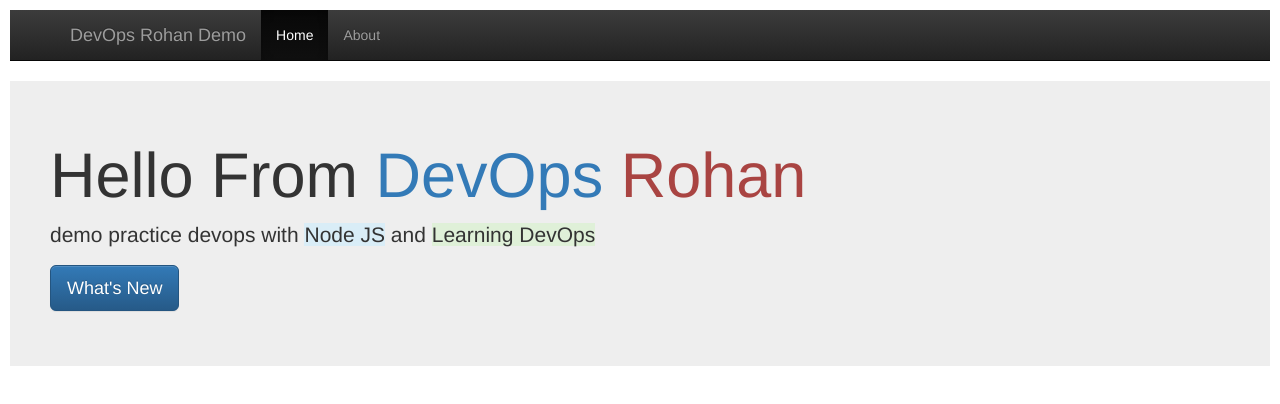
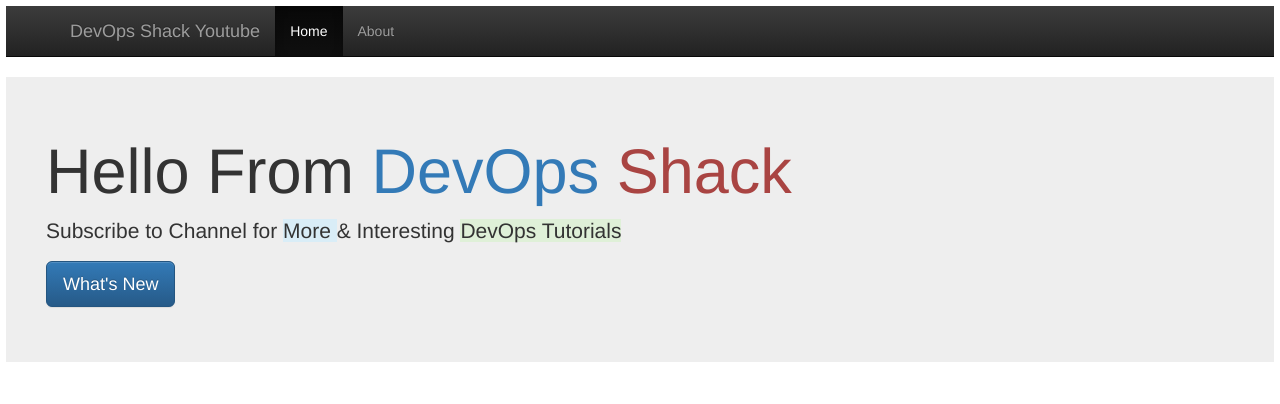
Before and after one commit to ahirerohan/demo-nodejs, a website: page index.html in a window 1280 px wide. Drawn offline with nearby package versions, Linux system fonts and the light colour scheme.

Commit message:
Update index.html

```diff
--- a/index.html
+++ b/index.html
@@ -1,43 +1,31 @@
 <!DOCTYPE html>
-<html lang="en">
-
 <head>
-    <meta charset="UTF-8">
-    <meta name="viewport" content="width=device-width, initial-scale=1">
-    <title>DevOps HomePage</title>
-
-    <!-- jQuery -->
+    <title> DevOps HomePage </title>
     <script src="https://ajax.googleapis.com/ajax/libs/jquery/1.11.2/jquery.min.js"></script>
-
-    <!-- Bootstrap CSS -->
     <link rel="stylesheet" href="https://maxcdn.bootstrapcdn.com/bootstrap/3.3.1/css/bootstrap.min.css">
     <link rel="stylesheet" href="https://maxcdn.bootstrapcdn.com/bootstrap/3.3.1/css/bootstrap-theme.min.css">
-
-    <!-- Bootstrap JS -->
     <script src="https://maxcdn.bootstrapcdn.com/bootstrap/3.3.1/js/bootstrap.min.js"></script>
   </head>
-
   <body>
-    <div style="margin:10px;">
+    <div style="margin:6px;">
       <nav class="navbar navbar-inverse navbar-static-top">
     <div class="container">
-                <a class="navbar-brand" href="/">DevOps Rohan Demo</a>
+      <a class="navbar-brand" href="/"> DevOps Shack Youtube </a>
       <ul class="nav navbar-nav">
-                    <li class="active"><a href="/">Home</a></li>
-                    <li><a href="/about">About</a></li>
+        <li class="active">
+          <a href="/"> Home </a>
+        </li>
+        <li>
+          <a href="/about"> About </a>
+        </li>
       </ul>
     </div>
   </nav>
-
-        <div class="jumbotron" style="padding: 40px;">
-            <h1>Hello From <span class="text-primary">DevOps</span> <span class="text-danger">Rohan</span></h1>
-            <p>
-                demo practice devops with <span class="bg-info">Node JS</span>
-                and <span class="bg-success">Learning DevOps </span>
-            </p>
+      <div class="jumbotron"  style="padding:40px;">
+        <h1> Hello From  <span class="text-primary"> DevOps </span><span class="text-danger"> Shack </span></h1>
+        <p> Subscribe to Channel for  <span class="bg-info"> More </span> & Interesting <span class="bg-success"> DevOps Tutorials </span></p>
         <p><a class="btn btn-primary btn-lg" href="#" role="button">What's New</a></p>
       </div>
     </div>
   </body>
-
 </html>
```
Lines whose indentation alone changed are shown as unchanged.
